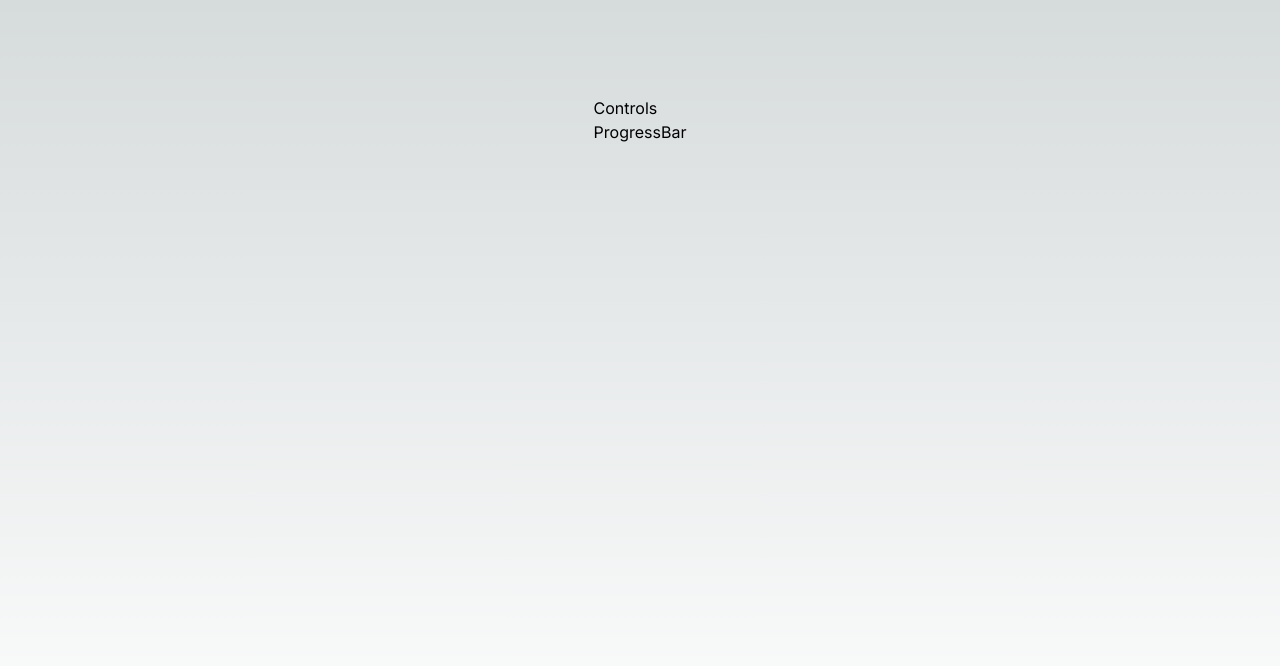
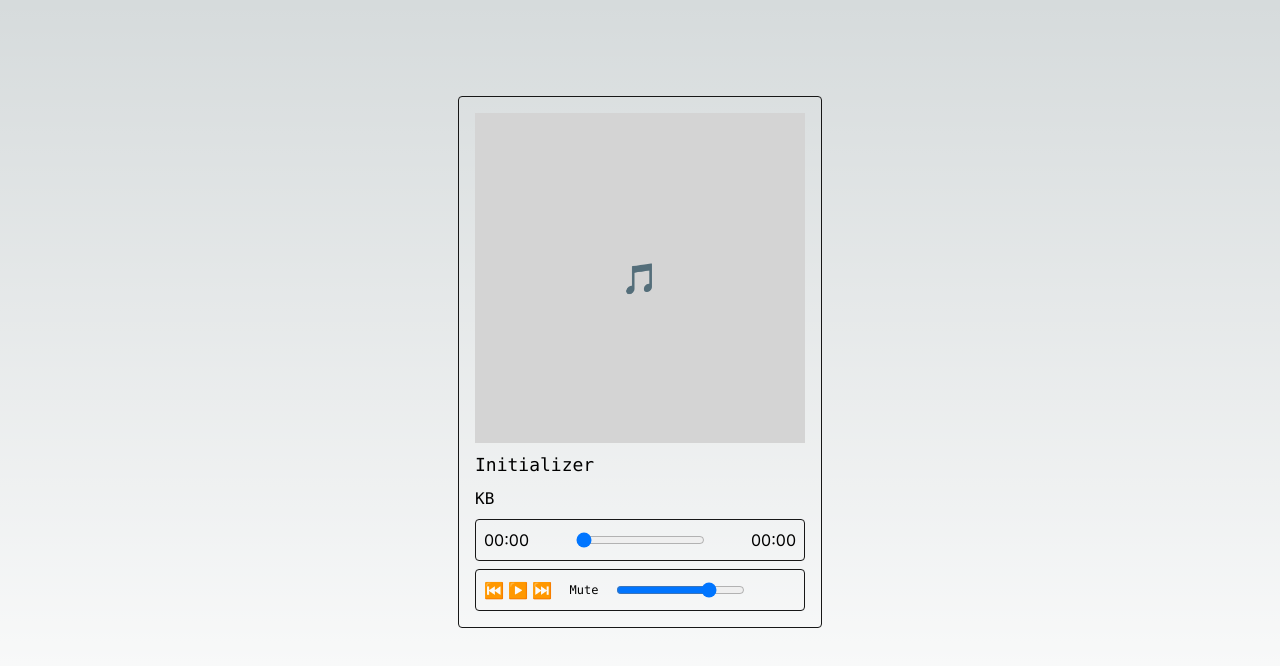
Before and after one commit to kalynbeach/wave-player-demo, a Next.js app: page / in a window 1280 px wide. Shown: the top 666 px of the page. Built offline with nearby package versions, Linux system fonts and the light colour scheme.

Commit message:
work on initial component logic, layout, styles

```diff
--- a/src/app/(wave-player)/Controls.tsx
+++ b/src/app/(wave-player)/Controls.tsx
@@ -1,6 +1,6 @@
 'use client'
 
-import { useState, useRef } from 'react'
+import { useState, useRef, useEffect, useCallback } from 'react'
 import type { Track } from '@/lib/types'
 
 type Props = {
@@ -11,15 +11,120 @@ type Props = {
   trackIndex: number
   setTrackIndex: React.Dispatch<React.SetStateAction<number>>
   setCurrentTrack: React.Dispatch<React.SetStateAction<Track>>
+  setTimeProgress: React.Dispatch<React.SetStateAction<number>>
   handleNext: () => void
 }
 
-export default function Controls({}: Props) {
+export default function Controls({
+  audioRef,
+  progressBarRef,
+  duration,
+  tracks,
+  trackIndex,
+  setTrackIndex,
+  setCurrentTrack,
+  setTimeProgress,
+  handleNext
+}: Props) {
   const [isPlaying, setIsPlaying] = useState(false)
   const [isMuted, setIsMuted] = useState(false)
   const [volume, setVolume] = useState(75)
 
+  const togglePause = () => {
+    setIsPlaying(!isPlaying)
+  }
+
+  const skipBackward = () => {
+    audioRef.current!.currentTime -= 15
+  }
+
+  const skipForward = () => {
+    audioRef.current!.currentTime += 15
+  }
+
+  const handlePrevious = () => {
+    if (trackIndex === 0) {
+      const lastTrackIndex = tracks.length - 1
+      setTrackIndex(lastTrackIndex)
+      setCurrentTrack(tracks[lastTrackIndex])
+    } else {
+      setTrackIndex(trackIndex - 1)
+      setCurrentTrack(tracks[trackIndex - 1])
+    }
+  }
+
+  const playAnimationRef = useRef(0)
+
+  const update = useCallback(() => {
+    const currentTime = audioRef.current!.currentTime
+    setTimeProgress(currentTime)
+    progressBarRef.current!.value = currentTime.toString()
+    progressBarRef.current!.style.setProperty(
+      '--range-progress',
+      `${(parseInt(progressBarRef.current!.value) / duration) * 100}%`
+    )
+    playAnimationRef.current = requestAnimationFrame(update)
+  }, [audioRef, duration, progressBarRef, setTimeProgress])
+
+  useEffect(() => {
+    if (isPlaying) {
+      audioRef.current!.play()
+    } else {
+      audioRef.current!.pause()
+    }
+    playAnimationRef.current = requestAnimationFrame(update)
+  }, [audioRef, isPlaying, update])
+
+  useEffect(() => {
+    audioRef.current!.volume = volume / 100
+    audioRef.current!.muted = isMuted
+  }, [audioRef, volume, isMuted])
+
   return (
-    <div>Controls</div>
+    <div className='controls p-2 flex flex-row gap-2 border border-neutral-900 rounded'>
+      {/* Playback Controls */}
+      <div className='flex flex-row gap-1 justify-between items-center'>
+        {/* Previous */}
+        <button
+          onClick={() => handlePrevious}
+          className=''
+        >
+          ⏮️
+        </button>
+        {/* Play/Pause */}
+        <button
+          onClick={() => togglePause}
+          className=''
+        >
+          {isPlaying ? '⏸️' : '▶️'}
+        </button>
+        {/* Next */}
+        <button
+          onClick={() => handleNext}
+          className=''
+        >
+          ⏭️
+        </button>
+      </div>
+      {/* Volume Controls */}
+      <div className='flex flex-row gap-2 justify-between items-center'>
+        {/* Mute */}
+        <button
+          onClick={() => setIsMuted(!isMuted)}
+          className='w-12 font-mono text-xs'
+        >
+          {isMuted ? 'Unmute' : 'Mute'}
+        </button>
+        {/* Silder */}
+        <input
+          type='range'
+          min={0}
+          max={100}
+          value={volume}
+          onChange={(e) => setVolume(e.target.valueAsNumber)}
+          className={`bg-gradient-to-r from-green-500 from-${volume}%`}
+        />
+      </div>
+    </div>
   )
 }
--- a/src/app/(wave-player)/ProgressBar.tsx
+++ b/src/app/(wave-player)/ProgressBar.tsx
@@ -12,11 +12,31 @@ export default function ProgressBar({
   duration
 }: Props) {
 
-  const handleProgressChange = () => {}
+  const handleProgressChange = () => {
+    audioRef.current!.currentTime = parseInt(progressBarRef.current!.value)
+  }
 
-  const formatTime = (time: number) => {}
+  const formatTime = (time: number) => {
+    if (time) {
+      const minutes = Math.floor(time / 60)
+      const seconds = Math.floor(time % 60)
+      const formattedMinutes = minutes < 10 ? `0${minutes}` : minutes
+      const formattedSeconds = seconds < 10 ? `0${seconds}` : seconds
+      return `${formattedMinutes}:${formattedSeconds}`
+    }
+    return '00:00'
+  }
 
   return (
-    <div>ProgressBar</div>
+    <div className='progress-bar p-2 flex flex-row gap-2 justify-between items-center border border-neutral-900 rounded'>
+      <span>{formatTime(timeProgress)}</span>
+      <input
+        type='range'
+        ref={progressBarRef}
+        defaultValue={0}
+        onChange={handleProgressChange}
+      />
+      <span>{formatTime(duration)}</span>
+    </div>
   )
 }
--- a/src/app/(wave-player)/TrackDisplay.tsx
+++ b/src/app/(wave-player)/TrackDisplay.tsx
@@ -1,3 +1,4 @@
+import Image from 'next/image'
 import type { Track } from '@/lib/types'
 
 type Props = {
@@ -25,12 +26,39 @@ export default function TrackDisplay({
   }
 
   return (
-    <div>
+    <div className='track-display '>
       <audio
         src={currentTrack.src}
         ref={audioRef}
-
+        onLoadedMetadata={onLoadedMetadata}
+        onEnded={handleNext}
       />
+      {/* Audio Info */}
+      <div className='flex flex-col gap-2 justify-between items-center'>
+        {/* Image */}
+        <div className='w-[330px] h-[330px] bg-neutral-900 rounded'>
+          {
+            currentTrack.image ? (
+              <Image
+                src={currentTrack.image}
+                alt={currentTrack.title}
+                width={330}
+                height={320}
+              />
+            ) : (
+              <div className='w-full h-full flex justify-center items-center bg-neutral-300'>
+                <span className='text-3xl'>🎵</span>
+              </div>
+            )
+          }
+        </div>
+        {/* Text */}
+        <div className='w-full flex flex-col gap-2 font-mono'>
+          <span className='text-lg'>{currentTrack.title}</span>
+          <span className='text-base'>{currentTrack.artist}</span>
+          {/* TODO: Add `album` and any other track info */}
+        </div>
+      </div>
     </div>
   )
 }
--- a/src/app/(wave-player)/WavePlayer.tsx
+++ b/src/app/(wave-player)/WavePlayer.tsx
@@ -27,7 +27,7 @@ export default function WavePlayer() {
   }
 
   return (
-    <div className=''>
+    <div className='wave-player p-4 flex flex-col gap-2 border border-neutral-900 rounded'>
       <TrackDisplay
         {...{
           currentTrack,
@@ -35,6 +35,14 @@ export default function WavePlayer() {
           progressBarRef,
           setDuration,
           handleNext
+        }}
+      />
+      <ProgressBar
+        {...{
+          audioRef,
+          progressBarRef,
+          timeProgress,
+          duration
         }}
       />
       <Controls
@@ -46,15 +54,8 @@ export default function WavePlayer() {
           trackIndex,
           setTrackIndex,
           setCurrentTrack,
+          setTimeProgress,
           handleNext
-        }}
-      />
-      <ProgressBar
-        {...{
-          audioRef,
-          progressBarRef,
-          timeProgress,
-          duration
         }}
       />
     </div>
--- a/src/app/layout.tsx
+++ b/src/app/layout.tsx
@@ -5,8 +5,8 @@ import { Inter } from 'next/font/google'
 const inter = Inter({ subsets: ['latin'] })
 
 export const metadata: Metadata = {
-  title: 'Create Next App',
-  description: 'Generated by create next app',
+  title: 'wave-player',
+  description: 'An audio player.',
 }
 
 export default function RootLayout({
--- a/src/lib/tracks.ts
+++ b/src/lib/tracks.ts
@@ -2,7 +2,7 @@ import type { Track } from './types'
 
 export const tracks: Track[] = [
   {
-    title: '0',
+    title: 'Initializer',
     artist: 'KB',
     src: '',
     image: ''
```
